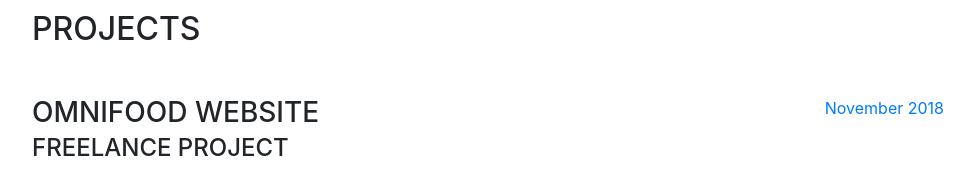
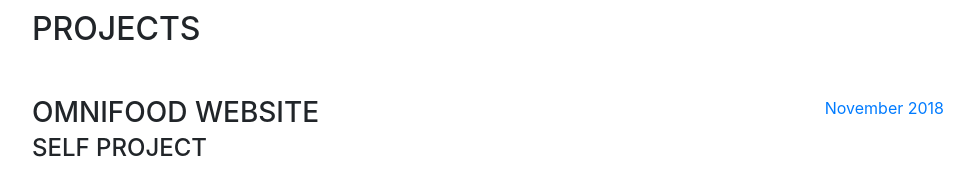
Before and after one commit to NikolaGergic/NikolaGergic.github.io, a website with bundled scripts: page index.html in a window 1280 px wide. Shown: the part 1640-1819 px from the top of the page, without its empty margins (288-1262 px from the left). Built offline with nearby package versions, Linux system fonts and the light colour scheme; a web font is replaced by a local one.

Commit message:
Update index.html

```diff
--- a/index.html
+++ b/index.html
@@ -147,7 +147,7 @@
           <div class="resume-item d-flex flex-column flex-md-row">
             <div class="resume-content mr-auto">
               <h3 class="mb-0">Omnifood Website</h3>
-              <div class="subheading mb-3">Freelance project</div>
+              <div class="subheading mb-3">Self project</div>
                 <p>
                 A one-page landing site of a fictitious food delivery company. It is a simple one-page website featuring the fictitious Omnifood brand, created using HTML, CSS and the site also uses subtle animations using jQuery.
                 <a href="https://github.com/NikolaGergic/Omnifood-website" target="_blank">Source code.</a>
```
